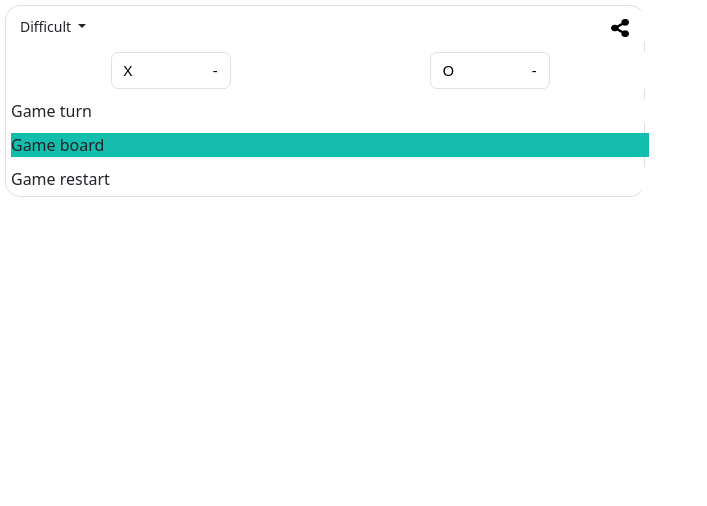
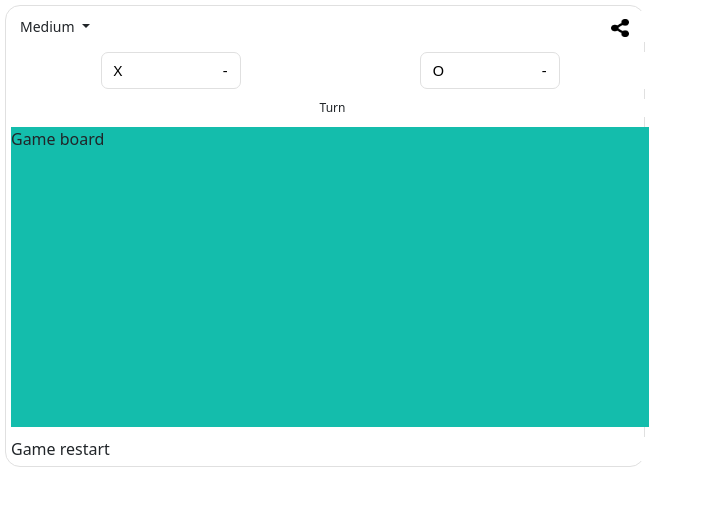
Before and after one commit to viktoriussuwandi/Tic-Tac-Toe-Python-Game-Development, a Flask app: page / in a window 1280 px wide. Shown: the top 506 px of the page, without its empty margins (0-707 px from the left). Run offline with Flask 2, Linux system fonts and the light colour scheme; some libraries are stand-ins or nearby versions.

Commit message:
add selected option on game level dropdown-item

```diff
--- a/main.py
+++ b/main.py
@@ -1,5 +1,5 @@
 from flask import Flask, render_template
-from flask_bootstrap    import Bootstrap
+from flask_bootstrap import Bootstrap
 from controller.game import Game
 
 game = Game()
@@ -9,7 +9,11 @@ Bootstrap(app)
 @app.route("/")
 def home() :
   difficult_options = game.difficult_options
-  return render_template("index.html", options = difficult_options)
+  return render_template(
+    "index.html",
+    options = difficult_options,
+    select_option = difficult_options[1]
+  )
 
 if __name__ == "__main__" :
   app.run(debug=True, host="0.0.0.0", port=2000)
--- a/static/css/index.css
+++ b/static/css/index.css
@@ -67,7 +67,7 @@ html,body {
   flex-direction: row;
   text-decoration: none;
 
-  width: 120px;
+  width: 140px;
   justify-content: space-between;
   align-items: center;
 
@@ -87,13 +87,30 @@ html,body {
 /* ---------------------------------------------------------------------------- */
 /* Game Turn */
 /* ---------------------------------------------------------------------------- */
-.game-turn{}
+.game-turn{
+  display:flex;
+  flex-direction:row;
+  align-items: center;
+  justify-content: center;
+}
+
+.game-turn .player-turn{
+  font-size:15px;
+  font-weight:600;
+}
+
+.game-turn .text-turn{
+  font-size:12px;
+  font-weight:400;
+  margin-left: 5px;
+}
 
 /* ---------------------------------------------------------------------------- */
 /* Game Board */
 /* ---------------------------------------------------------------------------- */
 .game-board{
   background:rgb(20, 189, 172);
+  min-height:300px;
 }
 
 /* ---------------------------------------------------------------------------- */
--- a/templates/game-board.html
+++ b/templates/game-board.html
@@ -1 +1,5 @@
-  <div class="game game-board">Game board</div>
+  <div class="game game-board">
+    Game board
+    <div class=""></div>
+    <div class=""></div>
+  </div>
--- a/templates/game-level.html
+++ b/templates/game-level.html
@@ -1,10 +1,10 @@
 <div class="game game-level">
   <div class="dropdown">
+    {% if options %}
     <button class="btn btn-transparent dropdown-toggle btn-sm" type="button" id="dropdownMenuButton" data-toggle="dropdown" aria-haspopup="true" aria-expanded="false">
-      Difficult
+      {{ select_option }}
     </button>
     <div class="dropdown-menu" aria-labelledby="dropdownMenuButton">
-      {% if options : %}
         {% for o in options : %}
           <a class="dropdown-item" href="#"> {{ o }} </a>
         {% endfor %}
--- a/templates/game-turn.html
+++ b/templates/game-turn.html
@@ -1 +1,7 @@
-  <div class="game game-turn">Game turn</div>
+  <div class="game game-turn">
+    {% if player_turn : %}
+      <div class="player-turn">{{ player_turn }} XO</div>
+    {% endif %}
+    <!-- <div class="player-turn">XO</div> -->
+    <div class="text-turn">Turn</div>
+  </div>
```
